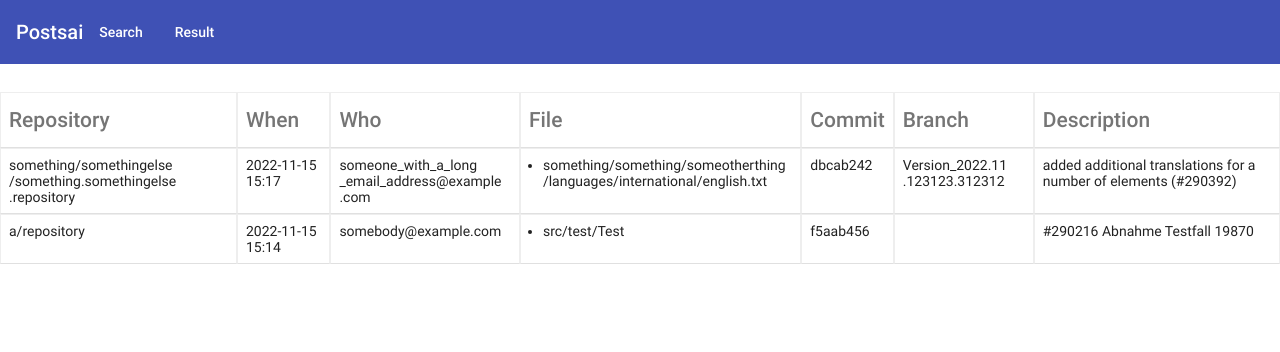
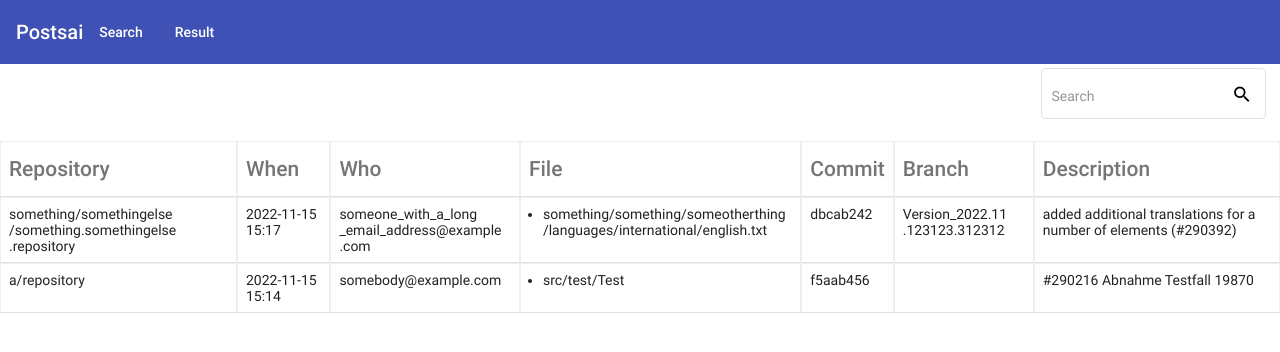
Before and after one commit to postsai/postsai, an Angular app in the folder frontend/: page /query.html in a window 1280 px wide. Shown: the top 352 px of the page. Built offline with nearby package versions, Linux system fonts and the light colour scheme.

Commit message:
added search box

```diff
--- a/frontend/src/app/app.module.ts
+++ b/frontend/src/app/app.module.ts
@@ -8,6 +8,7 @@ import { BrowserAnimationsModule } from '@angular/platform-browser/animations';
 import { LayoutModule } from '@angular/cdk/layout';
 import { MatButtonModule } from '@angular/material/button';
 import { MatIconModule } from '@angular/material/icon';
+import {MatInputModule} from '@angular/material/input';
 import { MatListModule } from '@angular/material/list';
 import { MatTableModule } from '@angular/material/table';
 import { MatToolbarModule } from '@angular/material/toolbar';
@@ -16,6 +17,7 @@ import { NavigationComponent } from './navigation/navigation.component';
 import { ResultComponent } from './result/result.component';
 import { MatTableResponsiveDirective } from './mat-table-responsive/mat-table-responsive.directive';
 import { QueryParameterPipe } from './queryparameter/queryparameter.pipe';
+import { FormsModule } from '@angular/forms';
 
 @NgModule({
 	declarations: [
@@ -30,10 +32,12 @@ import { QueryParameterPipe } from './queryparameter/queryparameter.pipe';
 		BrowserModule,
 		AppRoutingModule,
 		BrowserAnimationsModule,
+		FormsModule,
 		LayoutModule,
 		MatButtonModule,
+		MatIconModule,
+		MatInputModule,
 		MatListModule,
-		MatIconModule,
 		MatTableModule,
 		MatToolbarModule
 	],
--- a/frontend/src/app/result/result.component.html
+++ b/frontend/src/app/result/result.component.html
@@ -1,8 +1,14 @@
+<mat-form-field appearance="outline" style="float: right; margin-right:1em">
+<input type="search" matInput placeholder="Search" name= "search" [(ngModel)]= "search" (keyup)="applyFilter()">
+<mat-icon matSuffix>search</mat-icon>
+</mat-form-field>
+
 <div style="padding: 1em">
 {{queryParameters | queryparameter}}
 </div>
+<div style="clear:both"></div>
 
-<table mat-table matTableResponsive [dataSource]="data.data">
+<table mat-table matTableResponsive [dataSource]="dataSource">
 	<ng-container matColumnDef="repository">
 		<th mat-header-cell *matHeaderCellDef> Repository </th>
 		<td mat-cell *matCellDef="let element"> {{breaks(element[0])}} </td>
--- a/frontend/src/app/result/result.component.ts
+++ b/frontend/src/app/result/result.component.ts
@@ -1,4 +1,5 @@
 import { Component, HostListener } from '@angular/core';
+import { MatTableDataSource } from '@angular/material/table';
 import { ActivatedRoute, ParamMap } from '@angular/router';
 import { mockdata } from './data';
 
@@ -8,13 +9,20 @@ import { mockdata } from './data';
 })
 export class ResultComponent {
 	public data = mockdata;
+	public dataSource = new MatTableDataSource<any>([]);
 	public columnsToDisplay = ["repository", "when", "who", "file", "commit", "branch", "description"];
 	public queryParameters?: ParamMap;
+	public search = '';
 
 	constructor(route: ActivatedRoute) {
 		route.queryParamMap.subscribe((map) => {
 			this.queryParameters = map;
+			this.dataSource = new MatTableDataSource(this.data.data);
 		})
+	}
+
+	applyFilter() {
+		this.dataSource.filter = this.search.trim().toLowerCase();
 	}
 
 	breaks(value?: string) {
```
